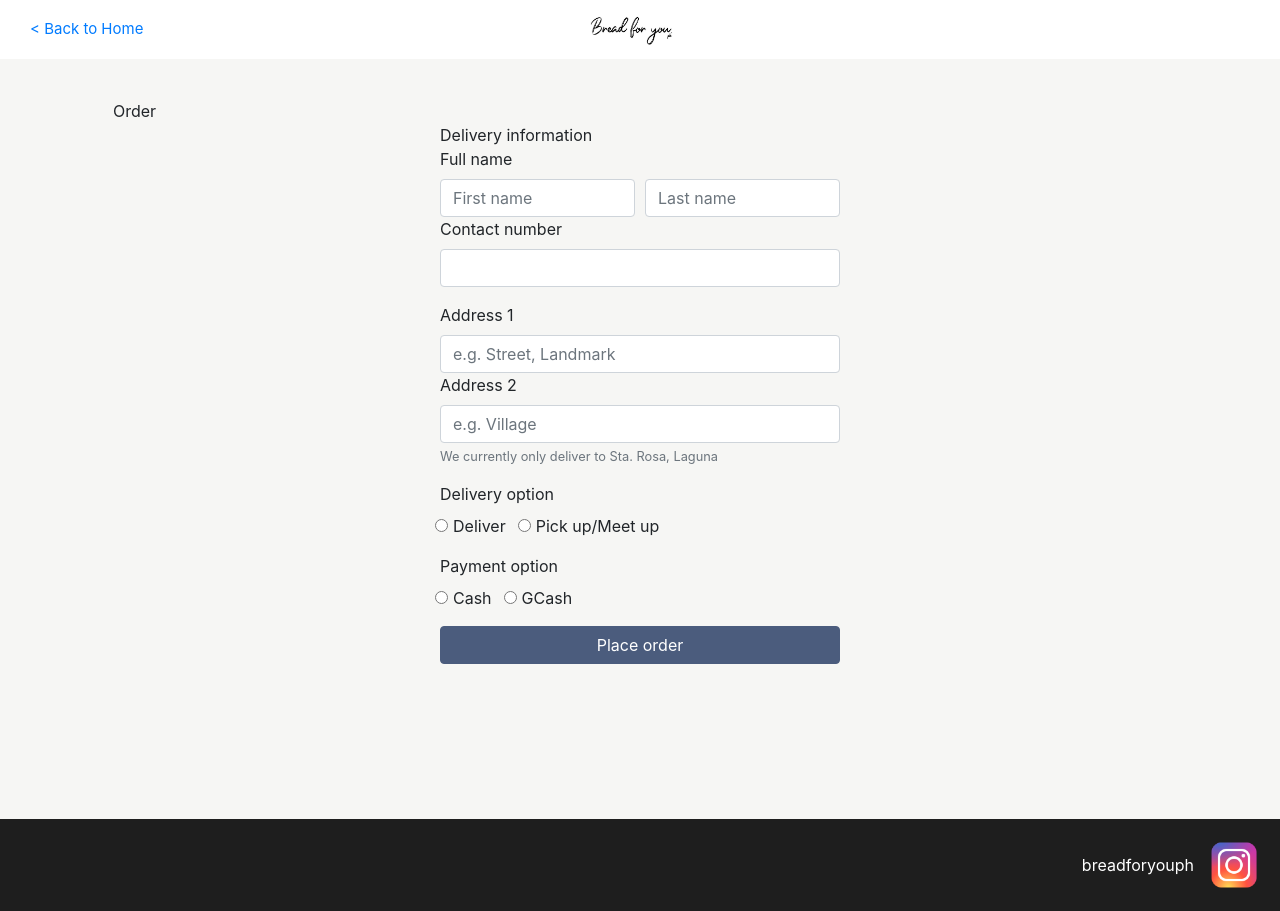
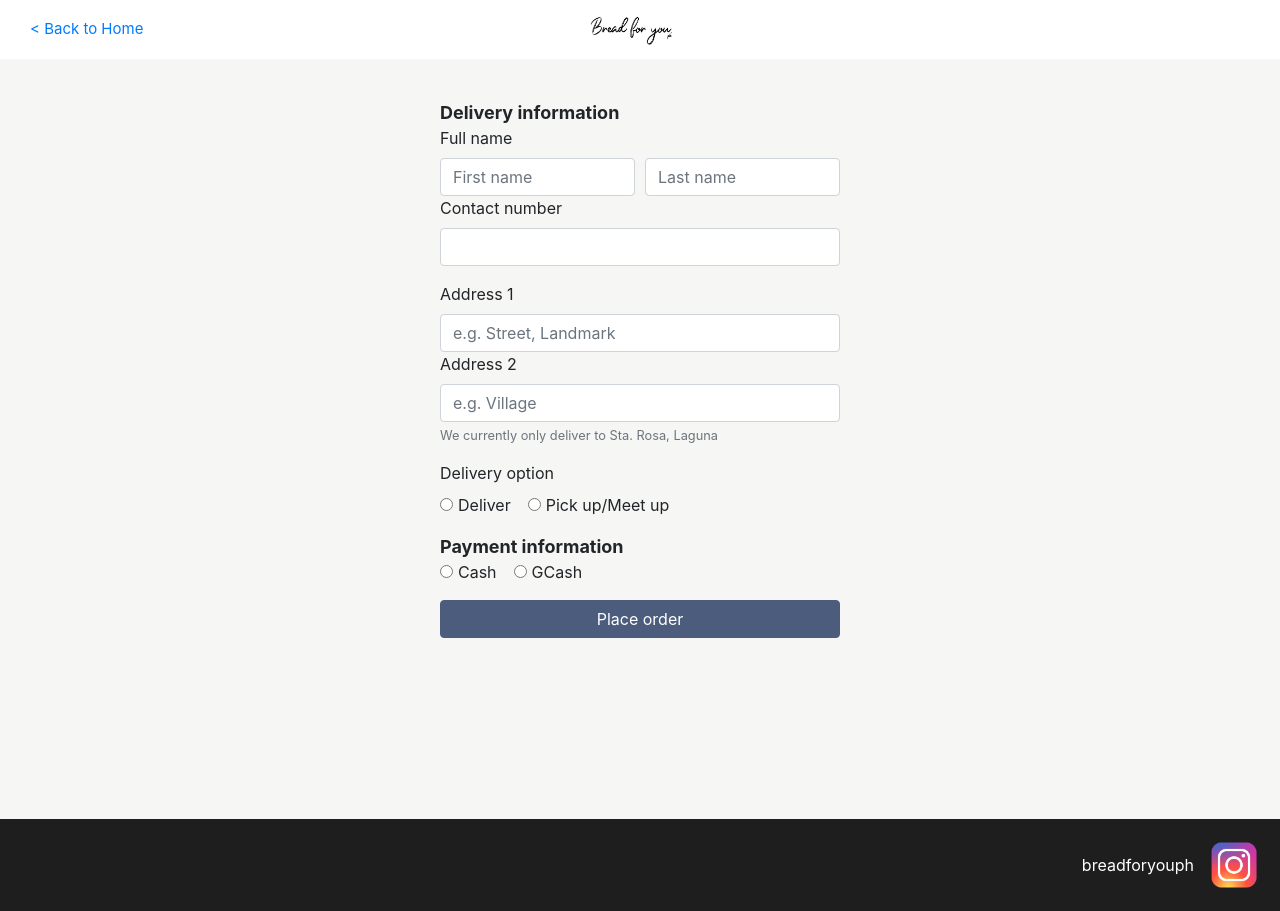
Before and after one commit to janaldous/breadforyouph, a React (Create React App) app: page /order in a window 1280 px wide. Both pictures are taken after a click on the button "One more step". Built offline with nearby package versions, Linux system fonts and the light colour scheme.

Commit message:
fixed order titles

```diff
--- a/src/components/order/DeliveryInfo.tsx
+++ b/src/components/order/DeliveryInfo.tsx
@@ -8,11 +8,10 @@ const DeliveryInfo: React.FC<OrderComponentProps> = (props) => {
   return (
     <div className="app-container">
       <section id="order">
-        <div className="row">
-          <div className="section-title center">Order</div>
-        </div>
         <div className="row justify-content-center">
-          <div className="description">Delivery information</div>
+          <div className="description">
+            <div className="bold-title">Delivery information</div>
+          </div>
         </div>
         <div className="row justify-content-center">
           <div className="description">
@@ -21,10 +20,10 @@ const DeliveryInfo: React.FC<OrderComponentProps> = (props) => {
                 <Form.Label>Full name</Form.Label>
                 <Form.Row>
                   <Col>
-                    <Form.Control placeholder="First name" />
+                    <Form.Control name="firstname" placeholder="First name" />
                   </Col>
                   <Col>
-                    <Form.Control placeholder="Last name" />
+                    <Form.Control name="firstname"  placeholder="Last name" />
                   </Col>
                 </Form.Row>
                 <Form.Label>Contact number</Form.Label>
@@ -62,8 +61,9 @@ const DeliveryInfo: React.FC<OrderComponentProps> = (props) => {
                 </Form.Row>
               </Form.Group>
 
+              <div className="bold-title">Payment information</div>
+
               <Form.Group controlId="paymentOption">
-                <Form.Label>Payment option</Form.Label>
                 <Form.Row>
                   <Form.Check
                     inline={true}
--- a/src/components/order/Order.scss
+++ b/src/components/order/Order.scss
@@ -17,6 +17,10 @@
 
 .order-form {
   padding: 10px 0;
+}
+
+.btn-next {
+    margin-top: 20px;
 }
 
 .custom-navbar {
@@ -48,4 +52,9 @@
 
     background-color: #f6f6f4;
   }
+
+  // bootstrap override
+  .form-check-inline {
+    padding-left: 5px;
+  }
 }
--- a/src/components/order/OrderConfirmation.tsx
+++ b/src/components/order/OrderConfirmation.tsx
@@ -9,9 +9,7 @@ const OrderConfirmation: React.FC<OrderComponentProps> = (props) => {
           <div className="section-title center">Confirmed</div>
         </div>
         <div className="row justify-content-center">
-          <div className="description">Order confirmation</div>
-        </div>
-        <div className="row justify-content-center">
+          <div className="bold-title">Order confirmation</div>
           <div className="description">
             Success! Your order number is ... Expect the delivery at...
           </div>
--- a/src/components/order/OrderInfo.tsx
+++ b/src/components/order/OrderInfo.tsx
@@ -54,7 +54,7 @@ const OrderInfo: React.FC<OrderComponentProps> = (props) => {
               </div>
               <Button
                 variant="primary"
-                className="w-100"
+                className="btn-next w-100"
                 onClick={props.onNext}
               >
                 One more step
```
